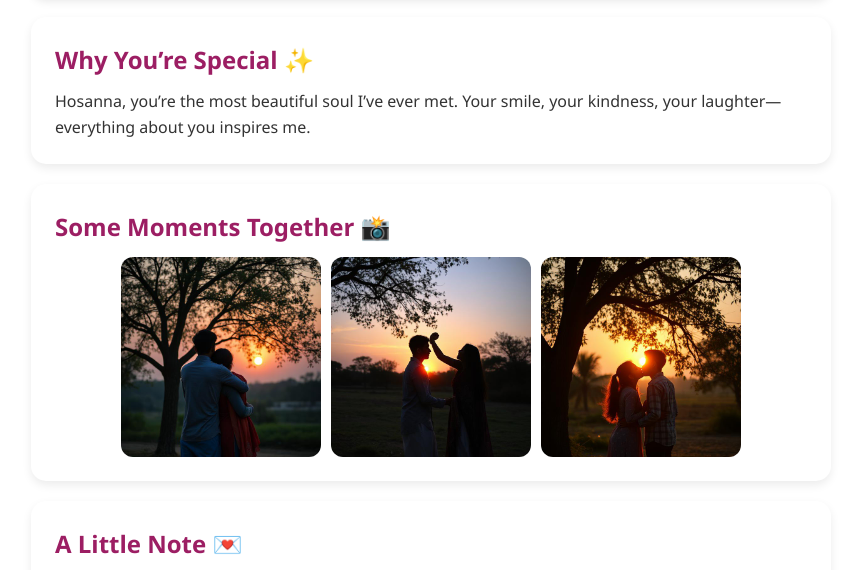
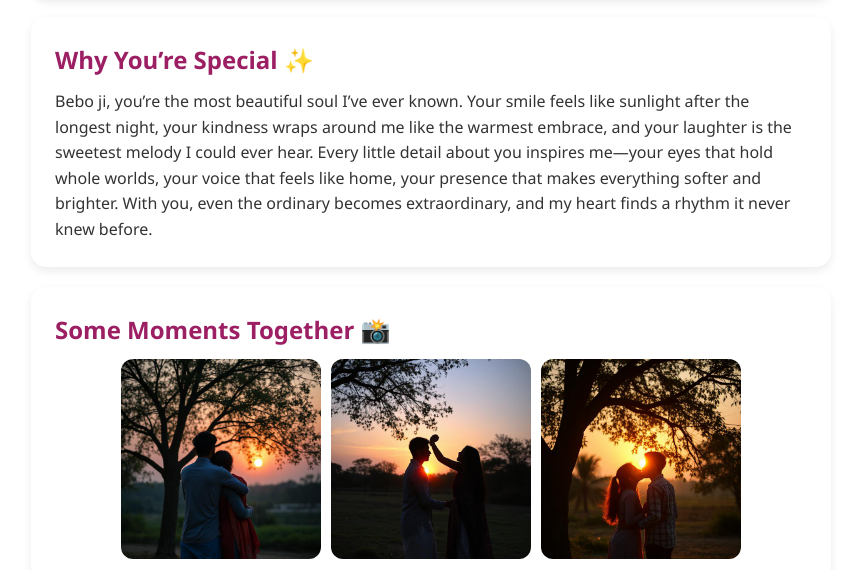
Before and after one commit to Muxawer/Love, a plain HTML site: page index.htm in a window 1280 px wide. Shown: the part 187-757 px from the top of the page, without its empty margins (209-1070 px from the left). Drawn offline with Linux system fonts and the light colour scheme; a script that the page names is missing.

Commit message:
Update index.htm

```diff
--- a/index.htm
+++ b/index.htm
@@ -15,7 +15,12 @@
   <main>
     <section class="intro">
       <h2>Why You’re Special ✨</h2>
-      <p>Hosanna, you’re the most beautiful soul I’ve ever met. Your smile, your kindness, your laughter—everything about you inspires me.</p>
+      <p>Bebo ji, you’re the most beautiful soul I’ve ever known. Your smile feels like sunlight after
+        the longest night, your kindness wraps around me like the warmest embrace, and your laughter is
+        the sweetest melody I could ever hear. Every little detail about you inspires me—your
+        eyes that hold whole worlds, your voice that feels like home, your presence that makes everything
+        softer and brighter. With you, even the ordinary becomes extraordinary, and my heart finds a rhythm
+        it never knew before.</p>
     </section>
 
     <section class="gallery">
```
